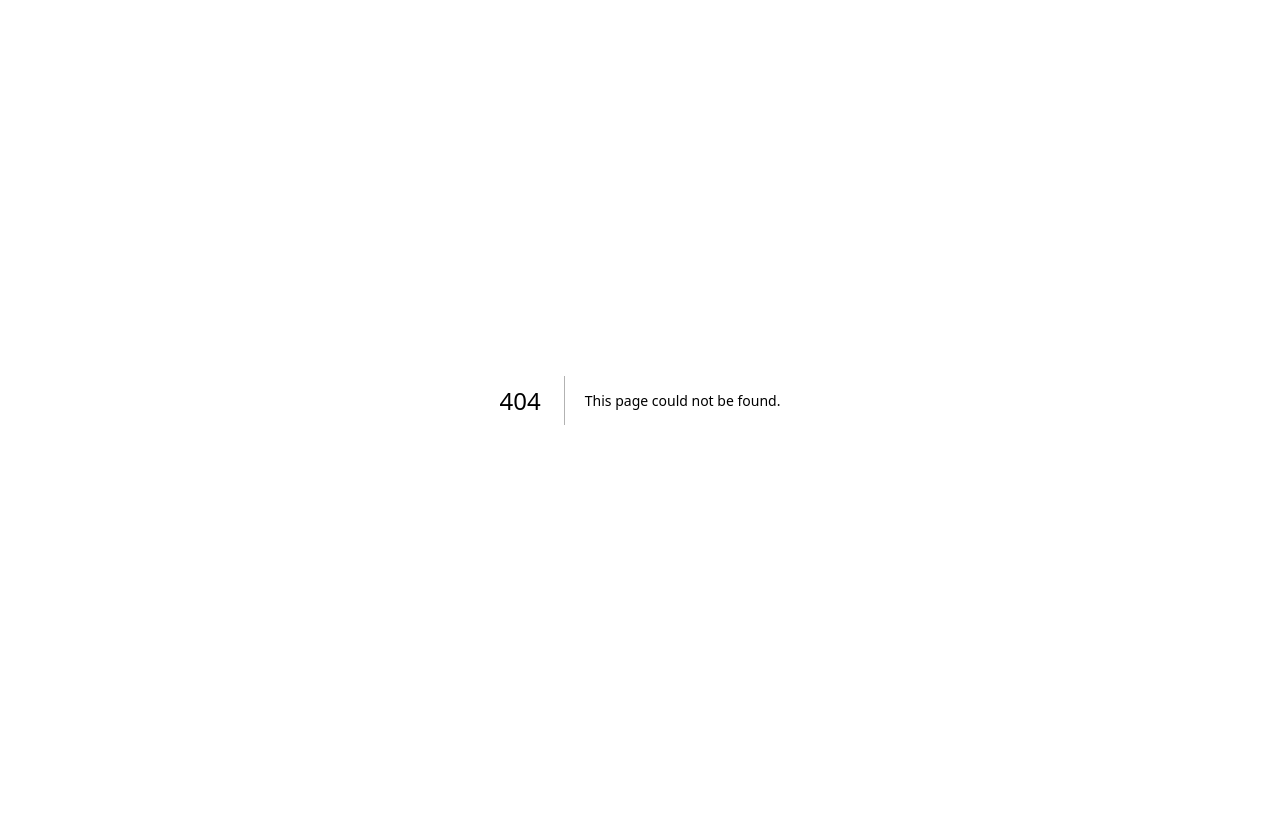
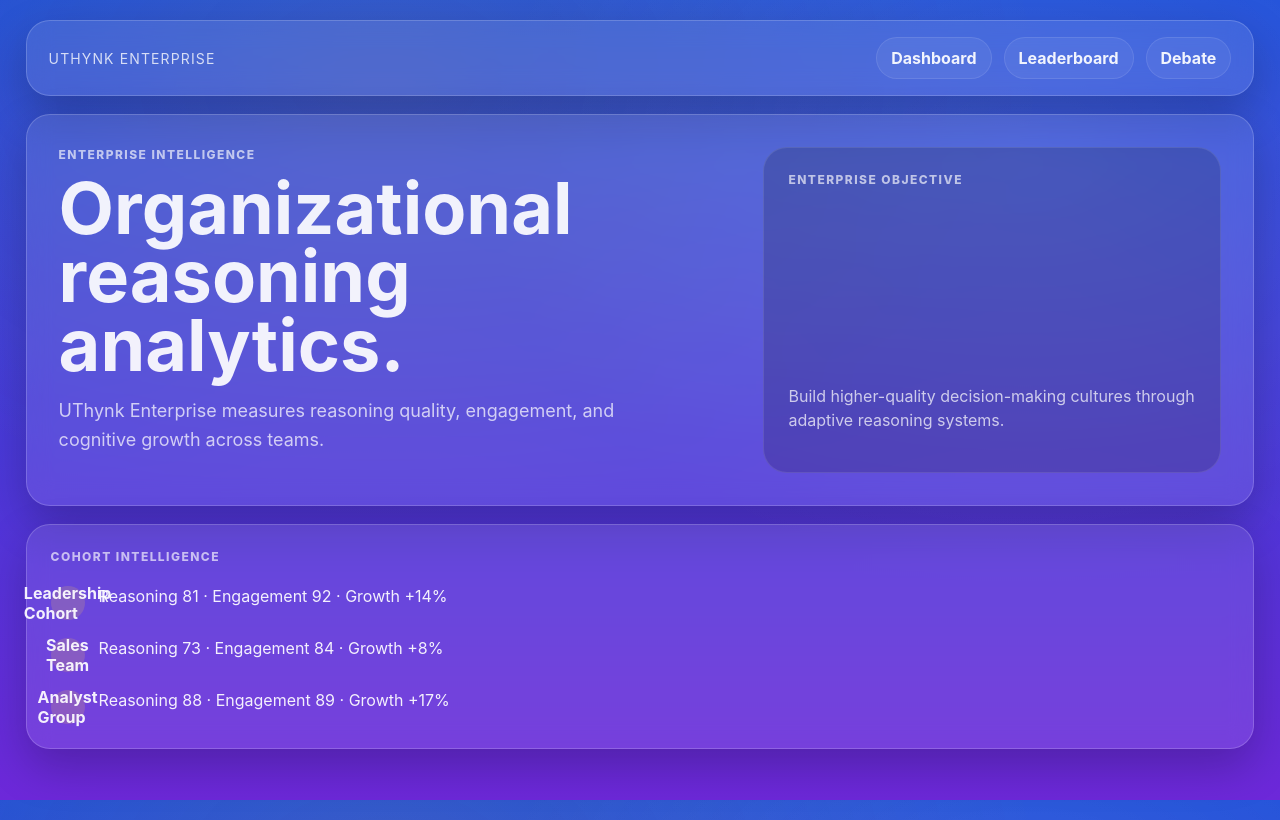
Before and after one commit to nfc3-1/UTHYNK-BETA-2.0, a Next.js app: page /enterprise in a window 1280 px wide. Before the commit this address had no page. Built offline with nearby package versions, Linux system fonts and the light colour scheme.

Commit message:
Add enterprise cohort intelligence dashboard

```diff
--- /dev/null
+++ b/app/enterprise/page.tsx
@@ -0,0 +1,74 @@
+"use client";
+
+import Link from "next/link";
+
+const teams = [
+  {
+    name: "Leadership Cohort",
+    reasoning: 81,
+    engagement: 92,
+    growth: "+14%",
+  },
+  {
+    name: "Sales Team",
+    reasoning: 73,
+    engagement: 84,
+    growth: "+8%",
+  },
+  {
+    name: "Analyst Group",
+    reasoning: 88,
+    engagement: 89,
+    growth: "+17%",
+  },
+];
+
+export default function EnterprisePage() {
+  return (
+    <main className="appShell">
+      <header className="appTop card">
+        <Link href="/" className="appBrandText">
+          UThynk Enterprise
+        </Link>
+
+        <nav className="appNav">
+          <Link href="/dashboard">Dashboard</Link>
+          <Link href="/leaderboard">Leaderboard</Link>
+          <Link href="/debate">Debate</Link>
+        </nav>
+      </header>
+
+      <section className="appHero card" style={{ marginTop: 18 }}>
+        <div className="heroCopy">
+          <div className="eyebrow">Enterprise Intelligence</div>
+          <h1>Organizational reasoning analytics.</h1>
+          <p>
+            UThynk Enterprise measures reasoning quality, engagement, and cognitive growth across teams.
+          </p>
+        </div>
+
+        <div className="challengePreview">
+          <div className="panelLabel">Enterprise Objective</div>
+          <p>
+            Build higher-quality decision-making cultures through adaptive reasoning systems.
+          </p>
+        </div>
+      </section>
+
+      <section className="card methodPanel" style={{ marginTop: 18 }}>
+        <div className="panelLabel">Cohort Intelligence</div>
+
+        <div className="methodSteps">
+          {teams.map((team) => (
+            <div key={team.name}>
+              <strong>{team.name}</strong>
+              <span>
+                Reasoning {team.reasoning} · Engagement {team.engagement} · Growth {team.growth}
+              </span>
+            </div>
+          ))}
+        </div>
+      </section>
+    </main>
+  );
+}
```
